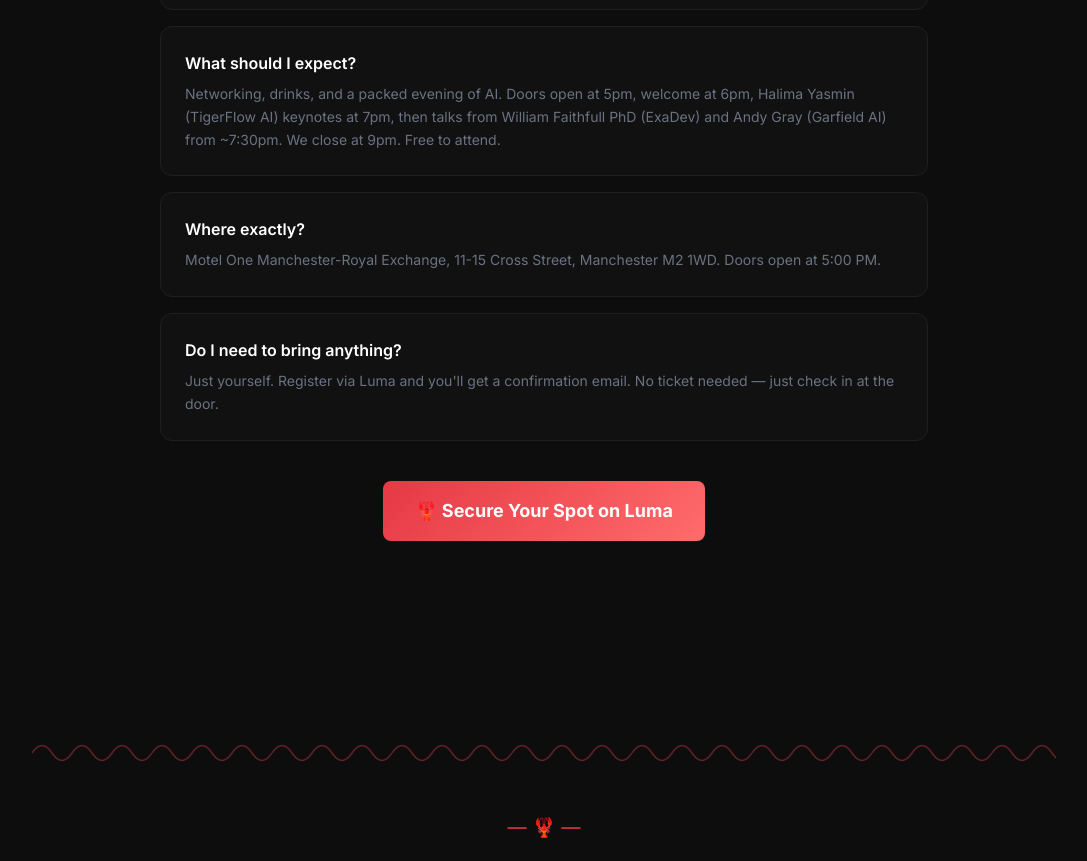
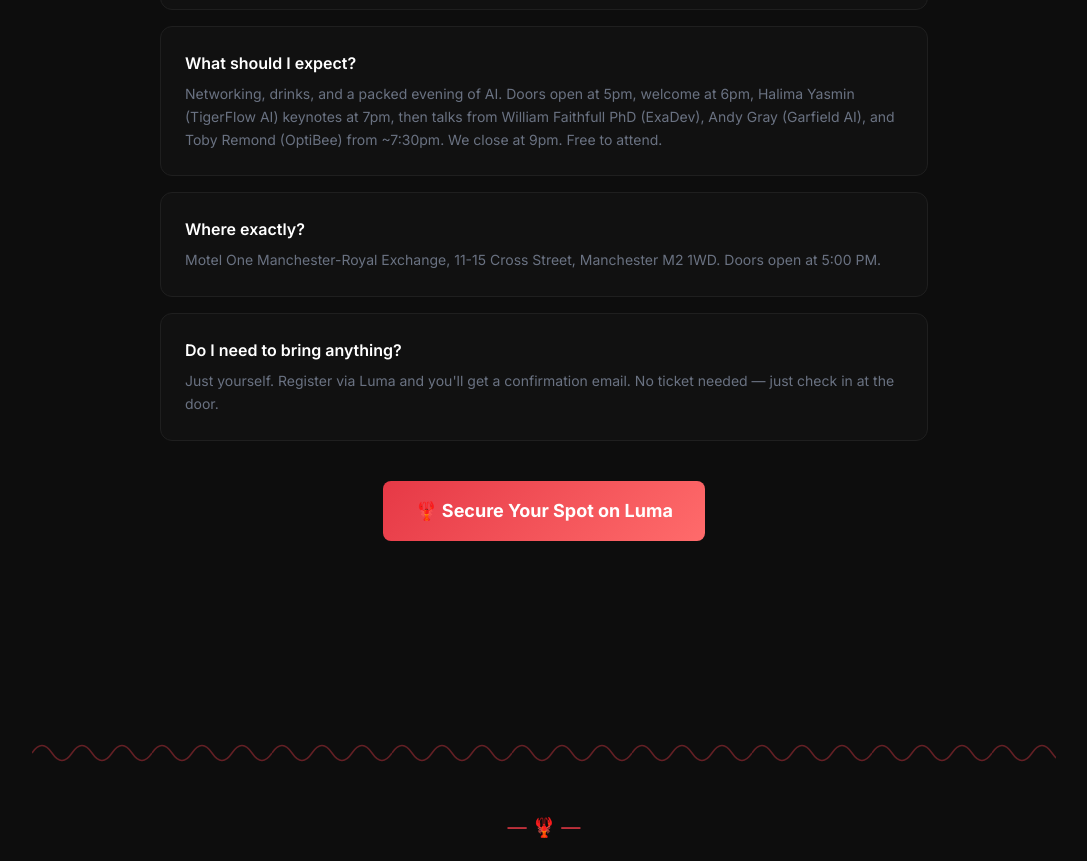
Before and after one commit to dcccrypto/manchester-meetup, a Next.js app: page / in a window 1280 px wide. Shown: the part 4297-5158 px from the top of the page, without its empty margins (96-1183 px from the left). Built offline with nearby package versions, Linux system fonts and the light colour scheme.

Commit message:
fix(faq): add Toby Remond (OptiBee) to 'What should I expect?' answer
FAQ was missing Toby Remond from the speaker list. Updated to include
all 4 speakers: Halima Yasmin, William Faithfull, Andy Gray, and Toby Remond.

```diff
--- a/components/FAQ.tsx
+++ b/components/FAQ.tsx
@@ -5,7 +5,7 @@ const faqs = [
   },
   {
     q: "What should I expect?",
-    a: "Networking, drinks, and a packed evening of AI. Doors open at 5pm, welcome at 6pm, Halima Yasmin (TigerFlow AI) keynotes at 7pm, then talks from William Faithfull PhD (ExaDev) and Andy Gray (Garfield AI) from ~7:30pm. We close at 9pm. Free to attend.",
+    a: "Networking, drinks, and a packed evening of AI. Doors open at 5pm, welcome at 6pm, Halima Yasmin (TigerFlow AI) keynotes at 7pm, then talks from William Faithfull PhD (ExaDev), Andy Gray (Garfield AI), and Toby Remond (OptiBee) from ~7:30pm. We close at 9pm. Free to attend.",
   },
   {
     q: "Where exactly?",
```
